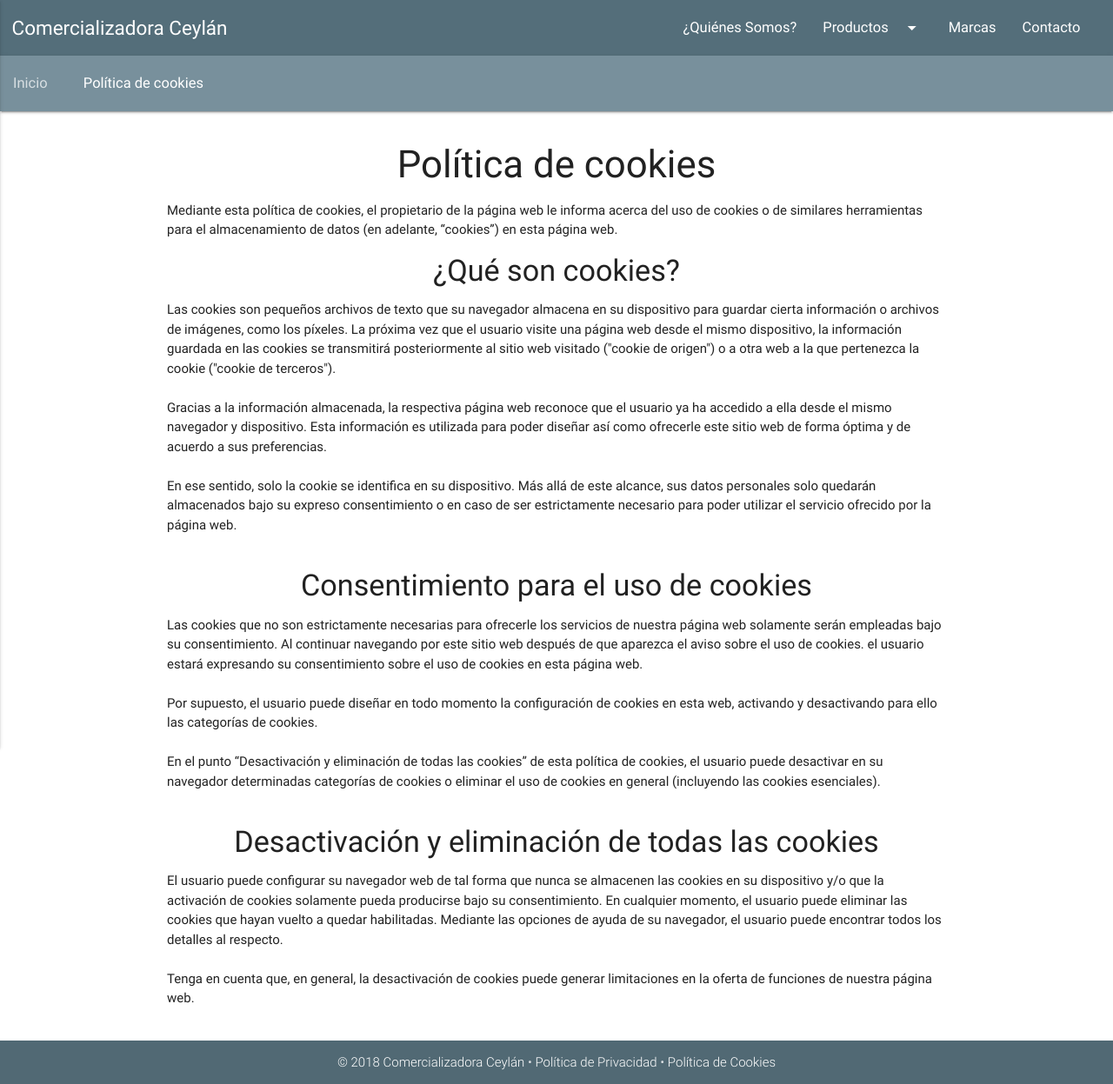
After one commit to dnm95/Comercializadora_Ceylan, a PHP site: page /cookies.php in a window 1280 px wide. The commit adds this page. Shown: the whole page at 87% size. Run offline with PHP 8.4, Linux system fonts and the light colour scheme; some libraries are stand-ins or nearby versions.

Commit message:
Privacy and Cookies pages

```diff
--- a/contact.php
+++ b/contact.php
@@ -56,7 +56,7 @@
                     <textarea id="message" class="materialize-textarea" required></textarea>
                     <label for="message">Mensaje</label>
                 </div>
-                <button type="submit" name="action" class="waves-effect waves-light btn light-blue darken-2 right">Enviar <i class="material-icons right">send</i></button>
+                <button type="submit" disabled name="action" class="waves-effect waves-light btn light-blue darken-2 right">Enviar <i class="material-icons right">send</i></button>
             </div>
         </form>
       </div>
--- /dev/null
+++ b/cookies.php
@@ -0,0 +1,57 @@
+<!DOCTYPE html>
+<html lang="en">
+<head>
+  <meta http-equiv="Content-Type" content="text/html; charset=UTF-8"/>
+  <meta name="viewport" content="width=device-width, initial-scale=1, maximum-scale=1.0"/>
+  <title>Política de privacidad</title>
+
+  <!-- CSS  -->
+  <link href="https://fonts.googleapis.com/icon?family=Material+Icons" rel="stylesheet">
+  <link href="css/materialize.css" type="text/css" rel="stylesheet" media="screen,projection"/>
+  <link href="css/style.css" type="text/css" rel="stylesheet" media="screen,projection"/>
+  <link type="text/css" rel="stylesheet" href="css/styles.css"/>
+</head>
+<body>
+
+  <?php include ('php/navbar.php'); ?>
+
+  <!-- BREADCRUMB MENU -->
+  <nav class="breadcrumb-menu blue-grey lighten-1">
+        <div class="nav-wrapper">
+            <div class="col s12">
+                <a href="index.php" class="breadcrumb">Inicio</a>
+                <a href="privacy.php" class="breadcrumb">Política de cookies</a>
+            </div>
+        </div>
+  </nav>
+
+  <div class="section no-pad-bot" id="index-banner">
+    <div class="container">
+      <h3 class="center-align">Política de cookies</h3>
+      <p>
+        Mediante esta política de cookies, el propietario de la página web le informa acerca del uso de cookies o de similares herramientas para el almacenamiento de datos (en adelante, “cookies”) en esta página web.
+      </p>
+      <h4 class="center-align">¿Qué son cookies?</h4>
+      <p>
+        Las cookies son pequeños archivos de texto que su navegador almacena en su dispositivo para guardar cierta información o archivos de imágenes, como los píxeles. La próxima vez que el usuario visite una página web desde el mismo dispositivo, la información guardada en las cookies se transmitirá posteriormente al sitio web visitado ("cookie de origen") o a otra web a la que pertenezca la cookie ("cookie de terceros").<br /><br />
+        Gracias a la información almacenada, la respectiva página web reconoce que el usuario ya ha accedido a ella desde el mismo navegador y dispositivo. Esta información es utilizada para poder diseñar así como ofrecerle este sitio web de forma óptima y de acuerdo a sus preferencias.<br /><br />
+        En ese sentido, solo la cookie se identifica en su dispositivo. Más allá de este alcance, sus datos personales solo quedarán almacenados bajo su expreso consentimiento o en caso de ser estrictamente necesario para poder utilizar el servicio ofrecido por la página web.<br /><br />
+      </p>
+      <h4 class="center-align">Consentimiento para el uso de cookies</h4>
+      <p>
+        Las cookies que no son estrictamente necesarias para ofrecerle los servicios de nuestra página web solamente serán empleadas bajo su consentimiento. Al continuar navegando por este sitio web después de que aparezca el aviso sobre el uso de cookies. el usuario estará expresando su consentimiento sobre el uso de cookies en esta página web.<br /><br />
+        Por supuesto, el usuario puede diseñar en todo momento la configuración de cookies en esta web, activando y desactivando para ello las categorías de cookies.<br /><br />
+        En el punto “Desactivación y eliminación de todas las cookies” de esta política de cookies, el usuario puede desactivar en su navegador determinadas categorías de cookies o eliminar el uso de cookies en general (incluyendo las cookies esenciales).<br /><br />
+      </p>
+      <h4 class="center-align">Desactivación y eliminación de todas las cookies</h4>
+      <p>
+        El usuario puede configurar su navegador web de tal forma que nunca se almacenen las cookies en su dispositivo y/o que la activación de cookies solamente pueda producirse bajo su consentimiento. En cualquier momento, el usuario puede eliminar las cookies que hayan vuelto a quedar habilitadas. Mediante las opciones de ayuda de su navegador, el usuario puede encontrar todos los detalles al respecto.<br /><br />
+        Tenga en cuenta que, en general, la desactivación de cookies puede generar limitaciones en la oferta de funciones de nuestra página web.<br /><br />
+      </p>
+    </div>
+  </div>
+
+  <?php include ('php/footer.php'); ?>
+
+  </body>
+</html>
--- a/css/styles.css
+++ b/css/styles.css
@@ -12,6 +12,9 @@
 }
 nav ul a{
     font-size: 1.1rem !important;
+}
+nav .brand-logo {
+    font-size: 1.5rem !important;
 }
 .dropdown-content li > a{
     color: #01579b !important;
@@ -199,6 +202,20 @@ select{
     padding: 0 0.75rem !important;
 }
 
+/*---------------------- STYLE FOR FOOTER -------------------- */
+.page-footer {
+    padding-top: 0px !important;
+}
+
+.footer-copyright a {
+    color: #FFF !important;
+    cursor: pointer;
+}
+
+.footer-copyright a:hover {
+    text-decoration: underline;
+}
+
 /*----------------------- STYLE HELPERS------------------------ */
 .bold{
     font-weight: bold;
--- a/php/connection.php
+++ b/php/connection.php
@@ -396,7 +396,7 @@ function getProductInfo($idProduct,$conn)
                         }
 
                         echo "<div class='quotation'>";
-                            echo "<a href='quotation.php?p=".$row['Nombre']."' class='waves-effect waves-light btn blue-grey darken-1 right'>Cotizar Producto <i class='material-icons right'>playlist_add_check</i></a>";
+                            echo "<!-- <a href='quotation.php?p=".$row['Nombre']."' class='waves-effect waves-light btn blue-grey darken-1 right'>Cotizar Producto <i class='material-icons right'>playlist_add_check</i></a> -->";
                         echo "</div>";
 
                     echo "</div>";
--- a/php/footer.php
+++ b/php/footer.php
@@ -1,44 +1,19 @@
 <?php
   echo"
     <footer class='page-footer blue-grey darken-1'>
-        <div class='container'>
-        <div class='row'>
-            <div class='col l6 s12'>
-            <h5 class='white-text'>Comercializadora Ceylán</h5>
-            <p class='grey-text text-lighten-4 footer-desc'>Somos una empresa que nació en el año de 1995, con el fin de brindar seguridad industrial a todo tipo de empresas y usuarios, tomando muy en cuenta que nuestros productos no solo sean seguros, sino que brinden comodidad, ya que sabemos que una seguridad cómoda siempre es mejor utilizada.</p>
-
-
-            </div>
-            <div class='col l3 s12'>
-            <h5 class='white-text'>Enlaces</h5>
-            <ul>
-                <li><a class='white-text' href='#!'>Nosotros</a></li>
-                <li><a class='white-text' href='#!'>Productos</a></li>
-                <li><a class='white-text' href='#!'>Contacto</a></li>
-            </ul>
-            </div>
-            <div class='col l3 s12'>
-            <h5 class='white-text'>Connect</h5>
-            <ul>
-                <li><a class='white-text' href='#!'>Link 1</a></li>
-                <li><a class='white-text' href='#!'>Link 2</a></li>
-                <li><a class='white-text' href='#!'>Link 3</a></li>
-                <li><a class='white-text' href='#!'>Link 4</a></li>
-            </ul>
-            </div>
-        </div>
-        </div>
       <div class='footer-copyright'>
-            <div class='container'>
-            © 2018 Comercializadora Ceylán
+        <div class='container center-align'>
+          <a href='index.php'>© 2018 Comercializadora Ceylán </a>•
+          <a href='privacy.php'>Política de Privacidad </a>•
+          <a href='cookies.php'>Política de Cookies</a>
         </div>
       </div>
   </footer>
 
   <!--  Scripts-->
   <script src='https://code.jquery.com/jquery-2.1.1.min.js'></script>
-    <script src='js/materialize.js'></script>
-    <script src='js/init.js'></script>
+  <script src='/PaginaComer/js/materialize.js'></script>
+  <script src='/PaginaComer/js/init.js'></script>
   <script>$('.dropdown-button').dropdown();</script>
   <script>
       $(document).ready(function(){
--- a/php/navbar.php
+++ b/php/navbar.php
@@ -2,16 +2,16 @@
     echo"
         <!-- Dropdown Productos -->
         <ul id='dropdownProducts' class='dropdown-content'>
-            <li><a href='products/calzado-de-seguridad.php'>Calzado</a></li>
-            <li><a href='products/cascos-de-seguridad.php'>Cascos</a></li>
-            <li><a href='products/equipo-de-vialidad.php'>Equipo de Vialidad</a></li>
-            <li><a href='products/guantes.php'>Guantes</a></li>
-            <li><a href='products/proteccion-auditiva.php'>P. Auditiva</a></li>
-            <li><a href='products/proteccion-contra-caidas.php'>P. Contra Caídas</a></li>
-            <li><a href='products/proteccion-corporal.php'>P. Corporal</a></li>
-            <li><a href='products/proteccion-lumbar.php'>P. Lumbar</a></li>
-            <li><a href='products/proteccion-ocular.php'>P. Ocular</a></li>
-            <li><a href='products/proteccion-respiratoria.php'>P. Respiratoria</a></li>
+            <li><a href='/PaginaComer/products/calzado-de-seguridad.php'>Calzado</a></li>
+            <li><a href='/PaginaComer/products/cascos-de-seguridad.php'>Cascos</a></li>
+            <li><a href='/PaginaComer/products/equipo-de-vialidad.php'>Equipo de Vialidad</a></li>
+            <li><a href='/PaginaComer/products/guantes.php'>Guantes</a></li>
+            <li><a href='/PaginaComer/products/proteccion-auditiva.php'>P. Auditiva</a></li>
+            <li><a href='/PaginaComer/products/proteccion-contra-caidas.php'>P. Contra Caídas</a></li>
+            <li><a href='/PaginaComer/products/proteccion-corporal.php'>P. Corporal</a></li>
+            <li><a href='/PaginaComer/products/proteccion-lumbar.php'>P. Lumbar</a></li>
+            <li><a href='/PaginaComer/products/proteccion-ocular.php'>P. Ocular</a></li>
+            <li><a href='/PaginaComer/products/proteccion-respiratoria.php'>P. Respiratoria</a></li>
             <li class='divider'></li>
             <li><a href='categories.php'>Mostrar Todo</a></li>
         </ul>
@@ -19,26 +19,25 @@
         <!-- NAVBAR-->
         <nav class='blue-grey darken-1' role='navigation'>
         <div class='nav-wrapper'>
-            <a id='logo-container' href='index.php' class='brand-logo brand-stylish logo'>
+            <a id='logo-container' href='/PaginaComer/index.php' class='brand-logo brand-stylish logo'>
                 Comercializadora Ceylán
             </a>
             <ul class='right hide-on-med-and-down menu-items'>
-            <li><a href='about.php'>¿Quiénes Somos?</a></li>
+            <li><a href='/PaginaComer/about.php'>¿Quiénes Somos?</a></li>
             <li><a class='dropdown-button' href='#!' data-activates='dropdownProducts'>Productos<i class='material-icons right'>arrow_drop_down</i></a></li>
-            <li><a href='brands.php'>Marcas</a></li>
-            <li><a href='contact.php'>Contacto</a></li>
+            <li><a href='/PaginaComer/brands.php'>Marcas</a></li>
+            <li><a href='/PaginaComer/contact.php'>Contacto</a></li>
             </ul>
 
             <ul id='nav-mobile' class='side-nav'>
-            <li><a href='about.php'>¿Quiénes Somos?</a></li>
-            <li><a href='categories.php'>Productos</a></li>
-            <li><a href='brands.php'>Marcas</a></li>
-            <li><a href='contact.php'>Contacto</a></li>
+            <li><a href='/PaginaComer/about.php'>¿Quiénes Somos?</a></li>
+            <li><a href='/PaginaComer/categories.php'>Productos</a></li>
+            <li><a href='/PaginaComer/brands.php'>Marcas</a></li>
+            <li><a href='/PaginaComer/contact.php'>Contacto</a></li>
             </ul>
             <a href='#' data-activates='nav-mobile' class='button-collapse'><i class='material-icons'>menu</i></a>
         </div>
         </nav>
         <!-- END NAVBAR -->
-
     ";
 ?>
```
Also changed, not shown: index.php (+0 -27 lines), php/footer_for_products.php (deleted, +0 -63 lines), php/navbar_for_products.php (deleted, +0 -43 lines), privacy.php (added, +60 -0 lines), css/style.css (line endings or trailing spaces). Lines whose indentation alone changed are shown as unchanged.
